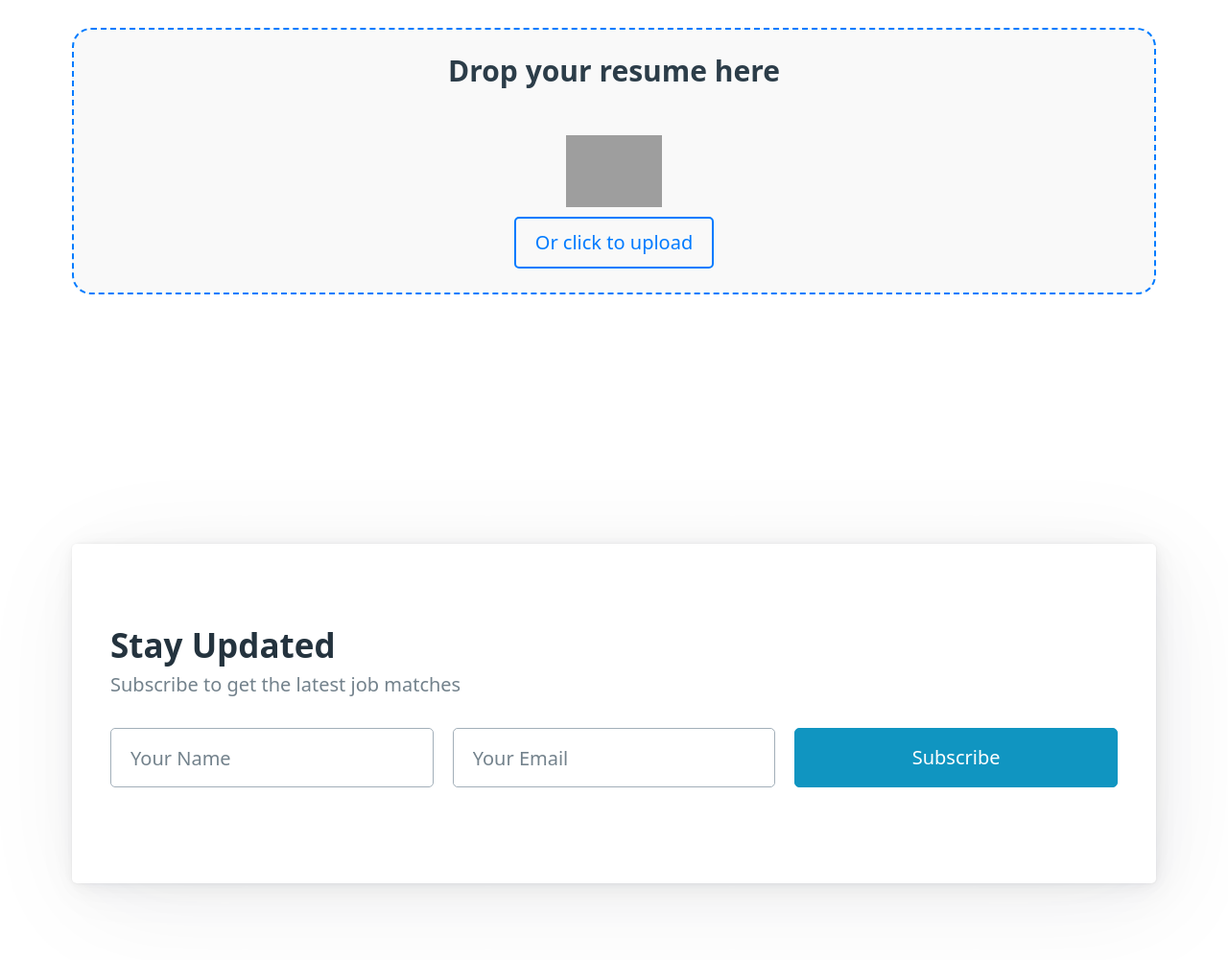
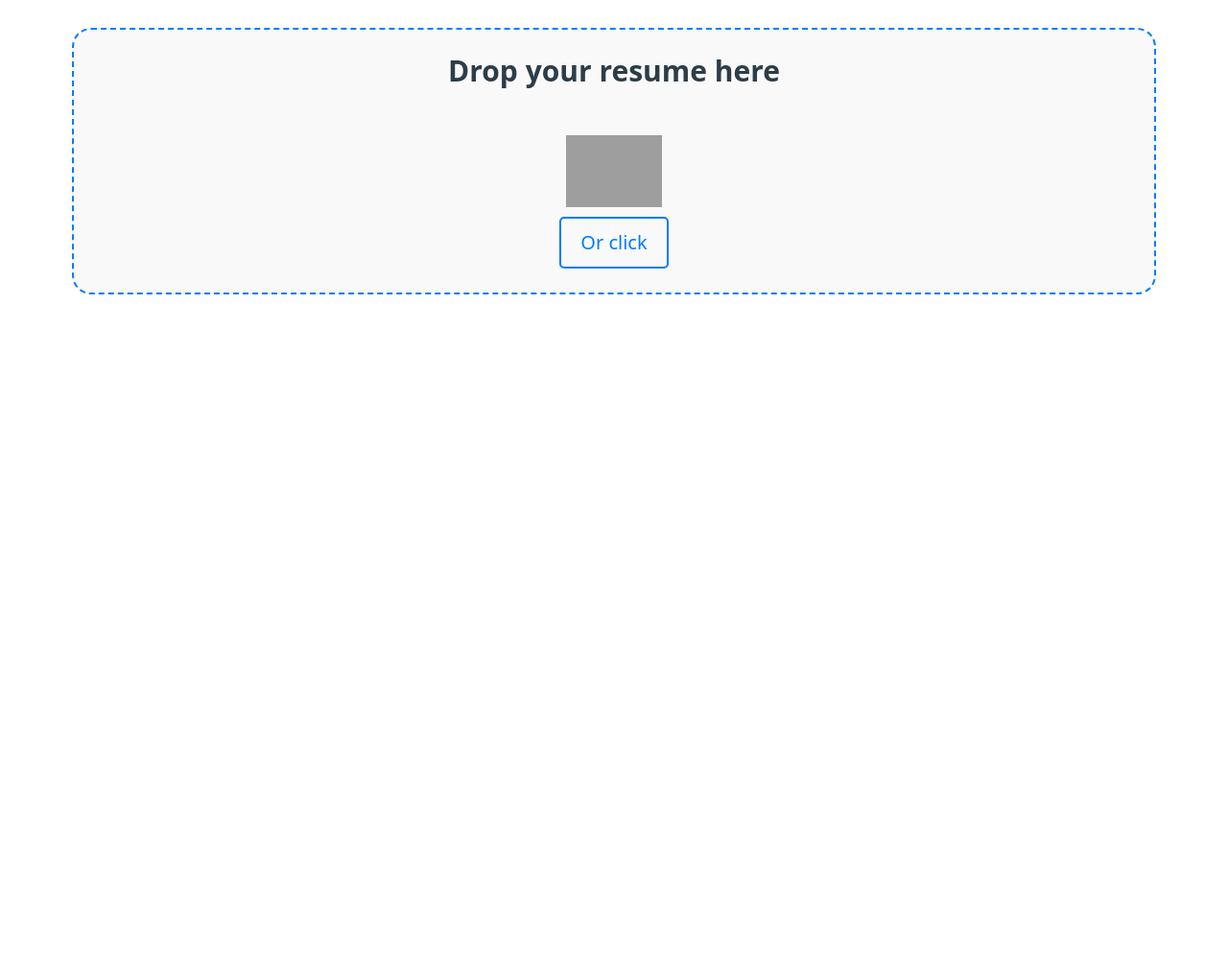
Before and after one commit to SohamW1/JobHat, a Flask app: page / in a window 1280 px wide. Shown: the part 1214-2215 px from the top of the page at 96% size. After the commit the page ends 1521 px from the top, so only its background shows below. Run offline with Flask 3, Linux system fonts and the light colour scheme; grey boxes are pictures that could not be loaded.

```diff
--- a/templates/index.html
+++ b/templates/index.html
@@ -137,49 +137,4 @@
                     <form id="resumeForm" class="grid" action="http://34.70.186.125:5000/upload" method="POST"
                         enctype="multipart/form-data">
                         <input type="file" id="resumeUpload" name="resume" hidden accept=".pdf" onchange="uploadResume()">
-                        <label for="resumeUpload" class="upload-button">Or click to upload</label>
-                    </form>
-                </div>
-            </section>
-        </div>
-    </main>
-    <section aria-label="Subscribe example">
-        <div class="container">
-            <article>
-                <hgroup>
-                    <h2>Stay Updated</h2>
-                    <h3>Subscribe to get the latest job matches</h3>
-                </hgroup>
-                <form class="grid">
-                    <input type="text" id="firstname" name="firstname" placeholder="Your Name" aria-label="Your Name"
-                        required="">
-                    <input type="email" id="email" name="email" placeholder="Your Email" aria-label="Your Email"
-                        required="">
-                    <button type="submit" onclick="event.preventDefault()">Subscribe</button>
-                </form>
-            </article>
-        </div>
-    </section>
-
-    <script>
-        function uploadResume() {
-            // Get the hat image element
-            var hatImage = document.getElementById("hatImage");
-
-            // Add the CSS class to trigger the animation
-            hatImage.classList.add("upload-animation");
-
-            // After a delay, remove the CSS class to reset the animation
-            setTimeout(function() {
-                hatImage.classList.remove("upload-animation");
-
-                // After another delay, submit the form
-                // setTimeout(function() {
-                document.getElementById('resumeForm').submit();
-                // }, 3000); // 3000 milliseconds = 3 seconds
-            }, 500); // Adjust the time to match the animation duration
-        }
-    </script>
-</body>
-
-</html>
+                        <label for="resumeUpload" class="upload-button">Or click
```
